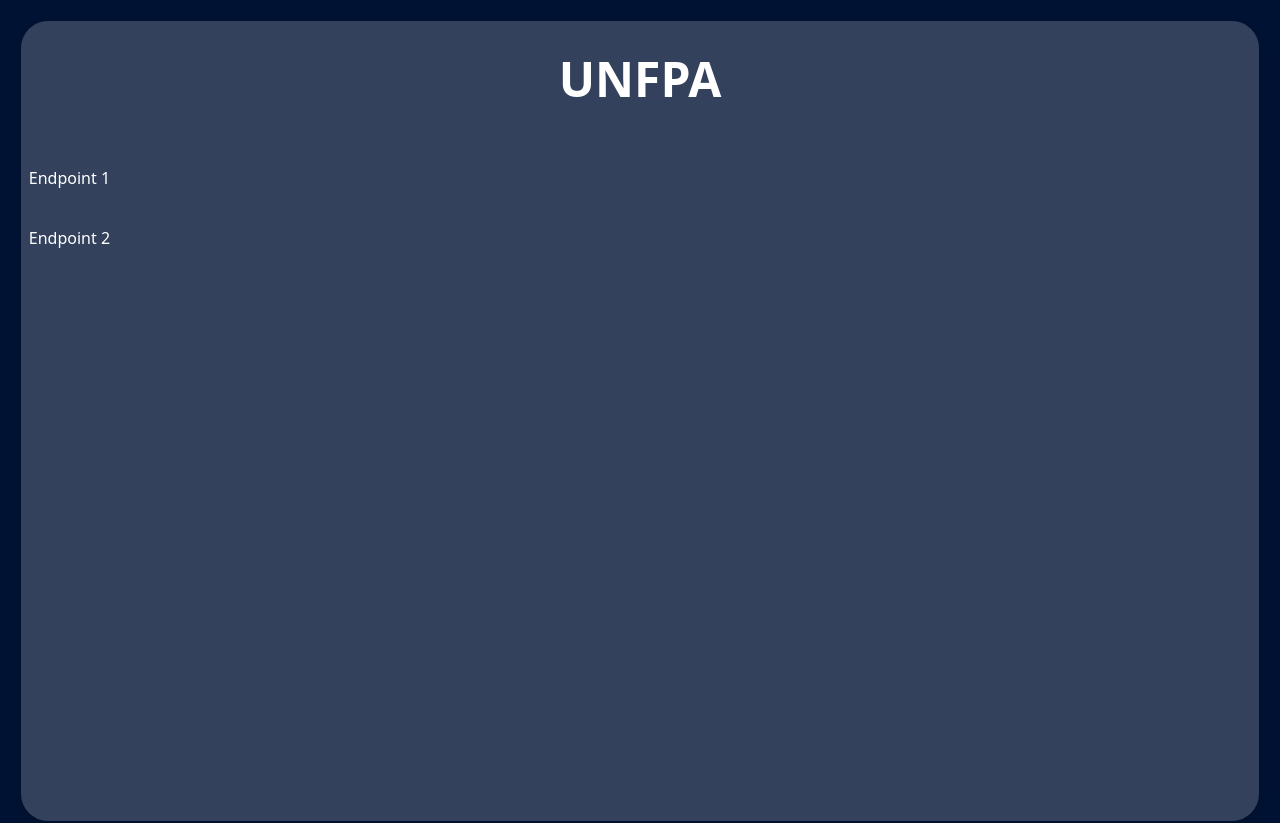
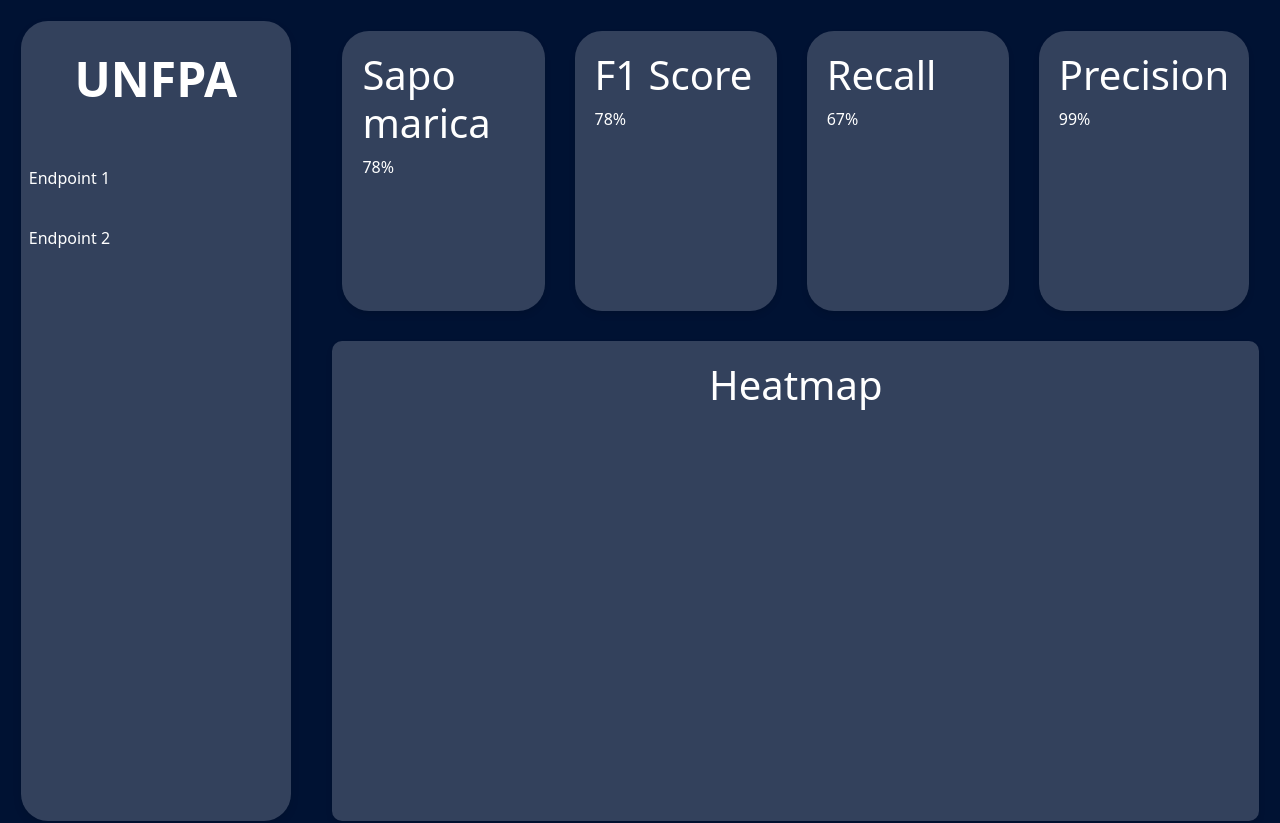
Before and after one commit to Pandlop/ProyectoBI-front, a React (Create React App) app in the folder bifront/: page /reentrenar in a window 1280 px wide. Shown: the top 823 px of the page. Built offline with nearby package versions, Linux system fonts and the light colour scheme.

Commit message:
endpooin2

```diff
--- a/bifront/package.json
+++ b/bifront/package.json
@@ -7,6 +7,7 @@
     "@testing-library/react": "^13.4.0",
     "@testing-library/user-event": "^13.5.0",
     "bootstrap": "^5.3.3",
+    "chart.js": "^4.4.4",
     "react": "^18.3.1",
     "react-bootstrap": "^2.10.5",
     "react-chartjs-2": "^5.2.0",
--- a/bifront/src/App.css
+++ b/bifront/src/App.css
@@ -2,9 +2,7 @@
 	text-align: center;
 }
 
-body {
-	background-color: red;
-}
+
 
 .App-logo {
 	height: 40vmin;
--- a/bifront/src/components/cardComponent/card.js
+++ b/bifront/src/components/cardComponent/card.js
@@ -1,12 +1,13 @@
 import { Nav, Navbar } from "react-bootstrap";
 // import {FaCalendarAlt} from "react-icons/fa";
 // import { MdDashboard, MdSchedule, MdHelp } from "react-icons/md";
+import "./cardStyle.css";
 
 // import logo from "./biteLogo.png";
 
-function Card({ children, color = '#2F3C4F' }) {
+function Card({ children, color = '#33415C' }) {
     return (
-      <div className="card" style={{ backgroundColor: color }}>
+      <div className="general-card" style={{ backgroundColor: color }}>
         {children}
       </div>
     );
--- a/bifront/src/components/cardComponent/cardStyle.css
+++ b/bifront/src/components/cardComponent/cardStyle.css
@@ -1,18 +1,18 @@
-.card {
-    background-color: #2F3C4F; /* Color por defecto */
-    border-radius: 10px;
+.general-card {
+    background-color: #33415C;
     padding: 20px;
     display: inline-block;
     max-width: 100%;
     box-shadow: 0px 4px 6px rgba(0, 0, 0, 0.1);
     color: white;
-    text-align: center;
+    border-radius: 27px;
+
     margin: 10px;
     box-sizing: border-box;
   }
 
   @media (max-width: 768px) {
-    .card {
+    .general-card {
       width: 100%;
     }
   }
--- a/bifront/src/components/endpoint2/endpoint2.js
+++ b/bifront/src/components/endpoint2/endpoint2.js
@@ -1,21 +1,47 @@
-import { Card } from "react-bootstrap";
+import Card from "../cardComponent/card";
+
 import SideDashboard from "../sideDashboard/sideDashboard";
-
+import "./endpoint2Styles.css";
+import "../cardComponent/cardStyle.css";
 function Endpoint2() {
 	return (
 		<>
+
+      <div className="endpoint1-org">
         <SideDashboard />
 
-			<div style={{ padding: "20px" }}>
+        <div className="cards-container">
+
+        <Card color="#33415C">
+            <h1>Sapo marica</h1>
+            <p>78%</p>
+          </Card>
+
+
           <Card color="#33415C">
             <h1>F1 Score</h1>
             <p>78%</p>
           </Card>
 
           <Card color="#33415C">
-					<h1>Accuracy</h1>
-					<p>85%</p>
+            <h1>Recall</h1>
+            <p>67%</p>
           </Card>
+
+          <Card color="#33415C">
+            <h1>Precision</h1>
+            <p>99%</p>
+          </Card>
+
+           <div className="heatmap">
+          <h1>Heatmap</h1>
+
+
+        </div>
+
+        </div>
+
+
      </div>
 	</>
 	);
--- /dev/null
+++ b/bifront/src/components/endpoint2/endpoint2Styles.css
@@ -0,0 +1,28 @@
+
+
+  .dashboard .sidebar {
+    grid-area: sidebar;
+    background-color: #2F3C4F;
+    padding: 10px;
+    border-radius: 10px;
+  }
+
+  .cards-container {
+    display: grid;
+    margin: 1.3em;
+    grid-template-columns: repeat(4, 1fr);
+    grid-template-rows: auto auto;
+    flex-grow: 1;
+    grid-template-rows: auto 60%;
+    gap: 20px 10px;
+  }
+
+.heatmap {
+    grid-column: span 4;
+    background-color: #33415C;
+    border-radius: 10px;
+    padding: 20px;
+    text-align: center;
+    color: white;
+    box-shadow: 0px 4px 6px rgba(0, 0, 0, 0.1);
+  }
```
Also changed, not shown: 1 other file (tests, documents, lock files or other folders). Lines whose indentation alone changed are shown as unchanged.
